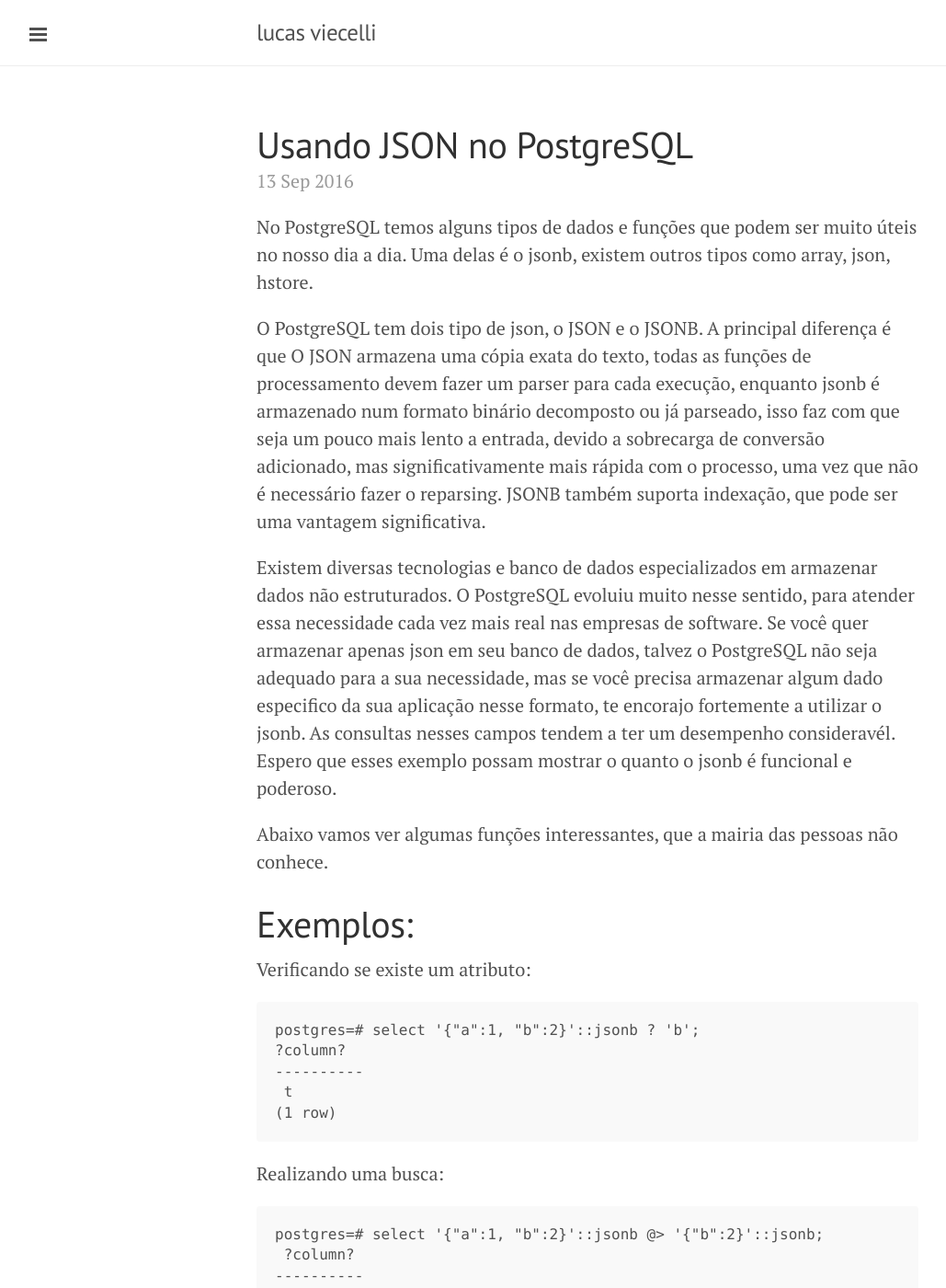
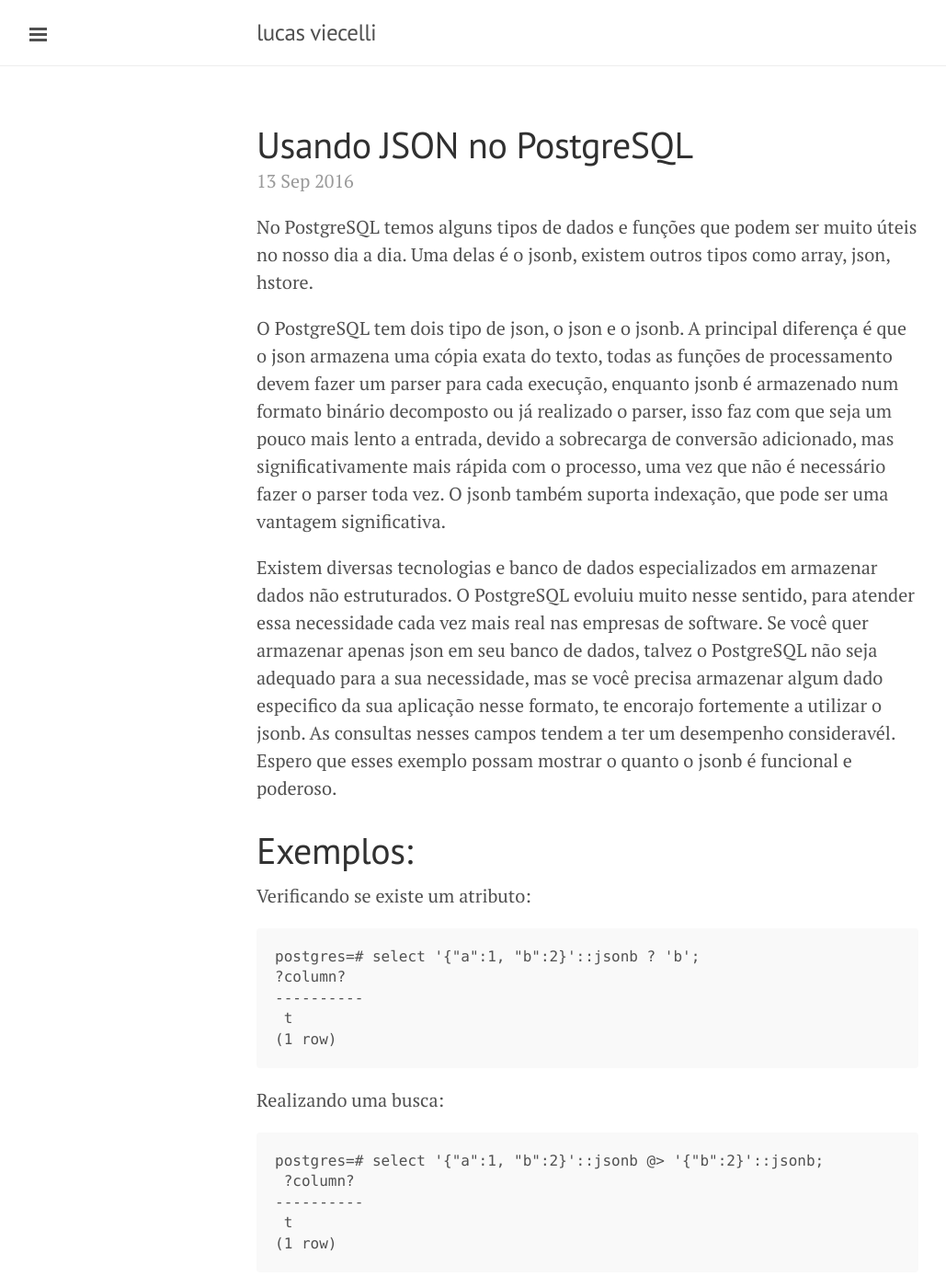
Before and after one commit to lucasviecelli/lucasviecelli.github.io, a Jekyll site: the page built from _posts/2016-09-13-usando-json-no-postgresql.markdown, in a window 1280 px wide and 1400 px high. Shown: the whole window at 92% size, without its empty margins (1-1030 px from the left). Built offline with Jekyll 4.4.1, drawn with Linux system fonts in a browser that asks for light colours; some of the changed text lies outside the part shown.

Commit message:
Post update: Usando JSON no PostgreSQL

```diff
--- a/_posts/2016-09-13-usando-json-no-postgresql.markdown
+++ b/_posts/2016-09-13-usando-json-no-postgresql.markdown
@@ -5,11 +5,9 @@ layout: post
 ---
 No PostgreSQL temos alguns tipos de dados e funções que podem ser muito úteis no nosso dia a dia. Uma delas é o jsonb, existem outros tipos como array, json, hstore.
 
-O PostgreSQL tem dois tipo de json, o JSON e o JSONB. A principal diferença é que O JSON armazena uma cópia exata do texto, todas as funções de processamento devem fazer um parser para cada execução, enquanto jsonb é armazenado num formato binário decomposto ou já parseado, isso faz com que seja um pouco mais lento a entrada, devido a sobrecarga de conversão adicionado, mas significativamente mais rápida com o processo, uma vez que não é necessário fazer o reparsing. JSONB também suporta indexação, que pode ser uma vantagem significativa.
+O PostgreSQL tem dois tipo de json, o json e o jsonb. A principal diferença é que o json armazena uma cópia exata do texto, todas as funções de processamento devem fazer um parser para cada execução, enquanto jsonb é armazenado num formato binário decomposto ou já realizado o parser, isso faz com que seja um pouco mais lento a entrada, devido a sobrecarga de conversão adicionado, mas significativamente mais rápida com o processo, uma vez que não é necessário fazer o parser toda vez. O jsonb também suporta indexação, que pode ser uma vantagem significativa.
 
 Existem diversas tecnologias e banco de dados especializados em armazenar dados não estruturados. O PostgreSQL evoluiu muito nesse sentido, para atender essa necessidade cada vez mais real nas empresas de software. Se você quer armazenar apenas json em seu banco de dados, talvez o PostgreSQL não seja adequado para a sua necessidade, mas se você precisa armazenar algum dado especifico da sua aplicação nesse formato, te encorajo fortemente a utilizar o jsonb. As consultas nesses campos tendem a ter um desempenho consideravél. Espero que esses exemplo possam mostrar o quanto o jsonb é funcional e poderoso.
-
-Abaixo vamos ver algumas funções interessantes, que a mairia das pessoas não conhece.
 
 # Exemplos:
 
```
Also changed, not shown: other parts of _posts/2016-09-13-usando-json-no-postgresql.markdown (+1 -1 lines).
